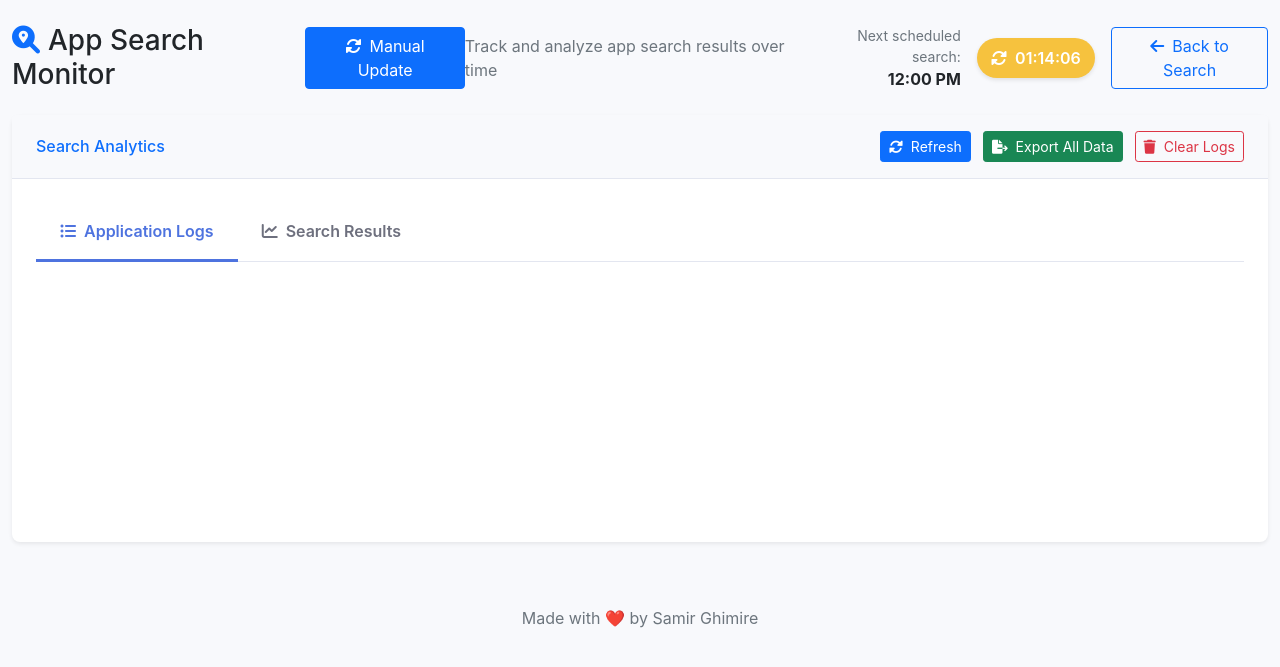
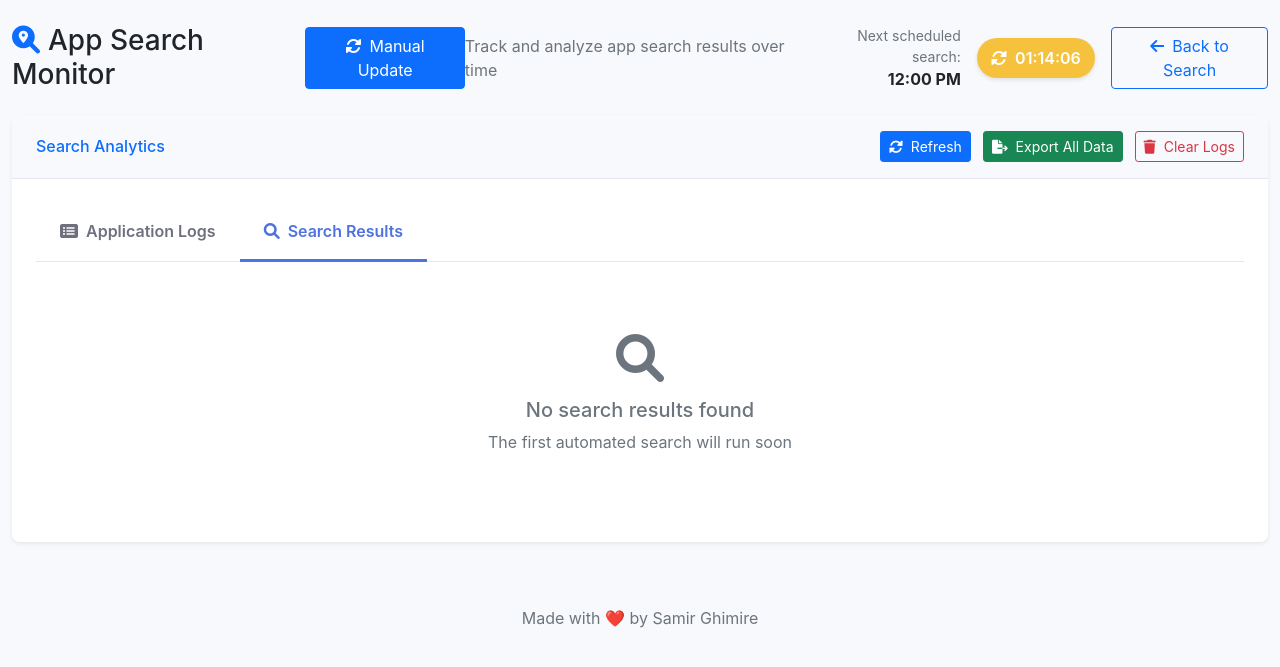
Before and after one commit to gajedi1/deerlog, a Flask app: page /logs in a window 1280 px wide. Shown: the top 667 px of the page. Run offline with Flask 3, Linux system fonts and the light colour scheme; the visitor is signed in with stand-in values (Sample User, id 1).

Commit message:
Update logs.html

```diff
--- a/templates/logs.html
+++ b/templates/logs.html
@@ -366,21 +366,21 @@
                         </div>
                     </div>
                     <div class="card-body">
-                        <ul class="nav nav-tabs mb-4" id="myTab" role="tablist">
+                            <ul class="nav nav-tabs mb-4" id="logsTabs" role="tablist">
                                 <li class="nav-item" role="presentation">
-                                <button class="nav-link active" id="app-logs-tab" data-bs-toggle="tab" data-bs-target="#app-logs" type="button" role="tab" aria-controls="app-logs" aria-selected="true">
-                                    <i class="fas fa-list-ul me-2"></i>Application Logs
+                                    <button class="nav-link" id="app-logs-tab" data-bs-toggle="tab" data-bs-target="#app-logs" type="button" role="tab" aria-controls="app-logs" aria-selected="false">
+                                        <i class="fas fa-list-alt me-2"></i>Application Logs
                                     </button>
                                 </li>
                                 <li class="nav-item" role="presentation">
-                                <button class="nav-link" id="search-results-tab" data-bs-toggle="tab" data-bs-target="#search-results" type="button" role="tab" aria-controls="search-results" aria-selected="false">
-                                    <i class="fas fa-chart-line me-2"></i>Search Results
+                                    <button class="nav-link active" id="search-results-tab" data-bs-toggle="tab" data-bs-target="#search-results" type="button" role="tab" aria-controls="search-results" aria-selected="true">
+                                        <i class="fas fa-search me-2"></i>Search Results
                                     </button>
                                 </li>
                             </ul>
 
-                        <div class="tab-content" id="myTabContent">
-                            <div class="tab-pane fade show active" id="app-logs" role="tabpanel" aria-labelledby="app-logs-tab">
+                        <div class="tab-content" id="logsTabContent">
+                            <div class="tab-pane fade" id="app-logs" role="tabpanel" aria-labelledby="app-logs-tab">
 
                                 <div class="log-container">
                                     {% if app_logs %}
@@ -410,7 +410,7 @@
             </div>
 
                             </div>
-                            <div class="tab-pane fade" id="search-results" role="tabpanel" aria-labelledby="search-results-tab">
+                            <div class="tab-pane fade show active" id="search-results" role="tabpanel" aria-labelledby="search-results-tab">
                                 <div class="search-results">
                                     {% if daily_logs %}
                                         {% for date, searches in daily_logs.items() %}
@@ -819,26 +819,30 @@
 
         // Perform manual search with password
         async function performManualSearch() {
-            const password = document.getElementById('passwordInput').value.trim();
+            const password = await showPasswordPrompt();
+            if (!password) return;
+
+            const modal = bootstrap.Modal.getInstance(document.getElementById('manualSearchModal'));
             const statusElement = document.getElementById('manualSearchStatus');
             const spinner = document.getElementById('manualSearchSpinner');
+            const submitBtn = document.getElementById('manualSearchSubmit');
 
-            if (!password) {
-                showToast('Please enter a password', 'danger');
-                return;
-            }
-
-            // Show loading state
+            // Reset and show status
+            statusElement.className = 'alert alert-info d-none';
+            statusElement.innerHTML = '';
             spinner.classList.remove('d-none');
-            statusElement.classList.add('d-none');
+            submitBtn.disabled = true;
 
             try {
-                const formData = new FormData();
-                formData.append('password', password);
-
-                const response = await fetch('/manual_search', {
+                const response = await fetch('/manual-search', {
                     method: 'POST',
-                    body: formData
+                    headers: {
+                        'Content-Type': 'application/json',
+                    },
+                    body: JSON.stringify({
+                        app_name: 'Deerwalk',
+                        password: password
+                    })
                 });
 
                 const result = await response.json();
@@ -849,12 +853,15 @@
                         <i class="fas fa-check-circle me-2"></i>
                         ${result.message || 'Data updated successfully'}
                         <div class="small text-muted mt-1">${result.timestamp || ''}</div>
+                        <div class="progress mt-2" style="height: 5px;">
+                            <div class="progress-bar progress-bar-striped progress-bar-animated" style="width: 100%"></div>
+                        </div>
                     `;
 
                     // Refresh the page after a short delay to show updated data
                     setTimeout(() => {
                         window.location.reload();
-                    }, 1500);
+                    }, 2000);
                 } else {
                     throw new Error(result.error || 'Failed to update data');
                 }
@@ -864,10 +871,22 @@
                 statusElement.innerHTML = `
                     <i class="fas fa-exclamation-circle me-2"></i>
                     ${error.message || 'An error occurred while updating data'}
+                    ${error.details ? `<div class="small mt-1">${error.details}</div>` : ''}
                 `;
+
+                // Show toast notification
+                showToast('Failed to update data. Please check the error message.', 'danger');
             } finally {
                 statusElement.classList.remove('d-none');
                 spinner.classList.add('d-none');
+                submitBtn.disabled = false;
+
+                // Auto-hide the modal after 3 seconds if successful
+                if (statusElement.className.includes('alert-success')) {
+                    setTimeout(() => {
+                        if (modal) modal.hide();
+                    }, 3000);
+                }
             }
         }
 
```
Lines whose indentation alone changed are shown as unchanged.
